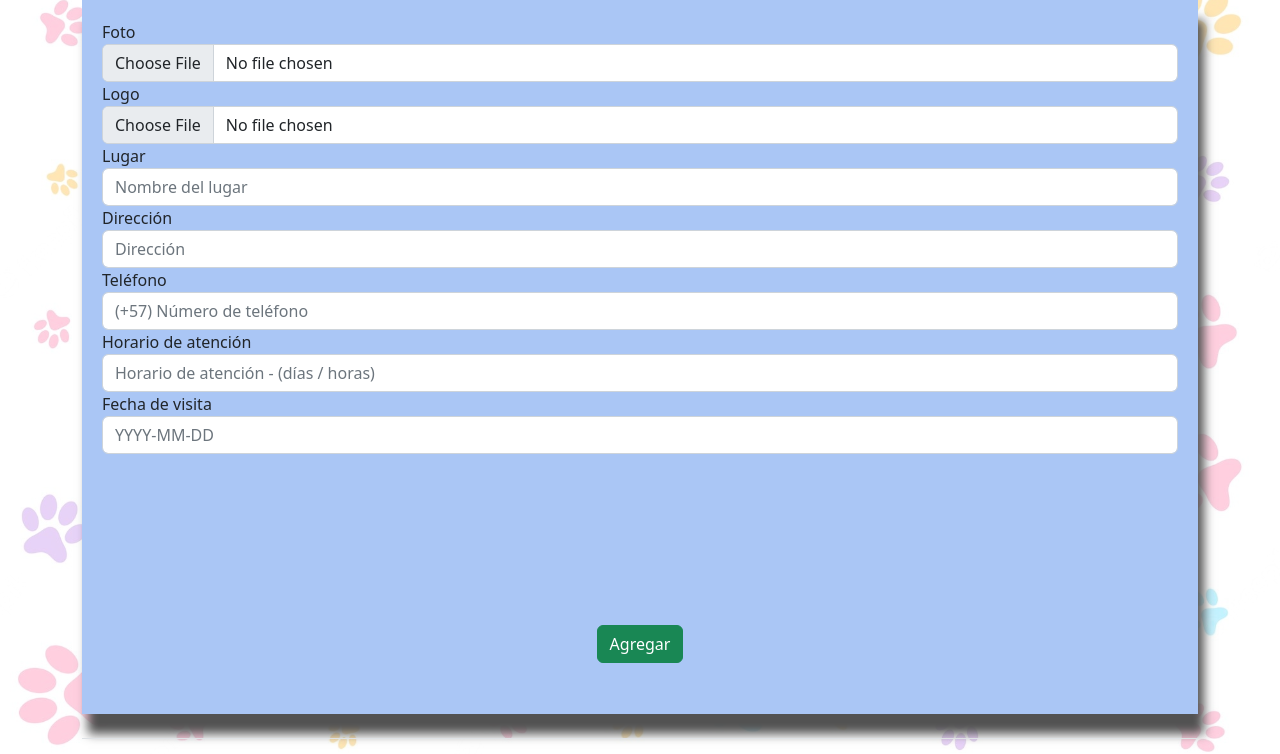
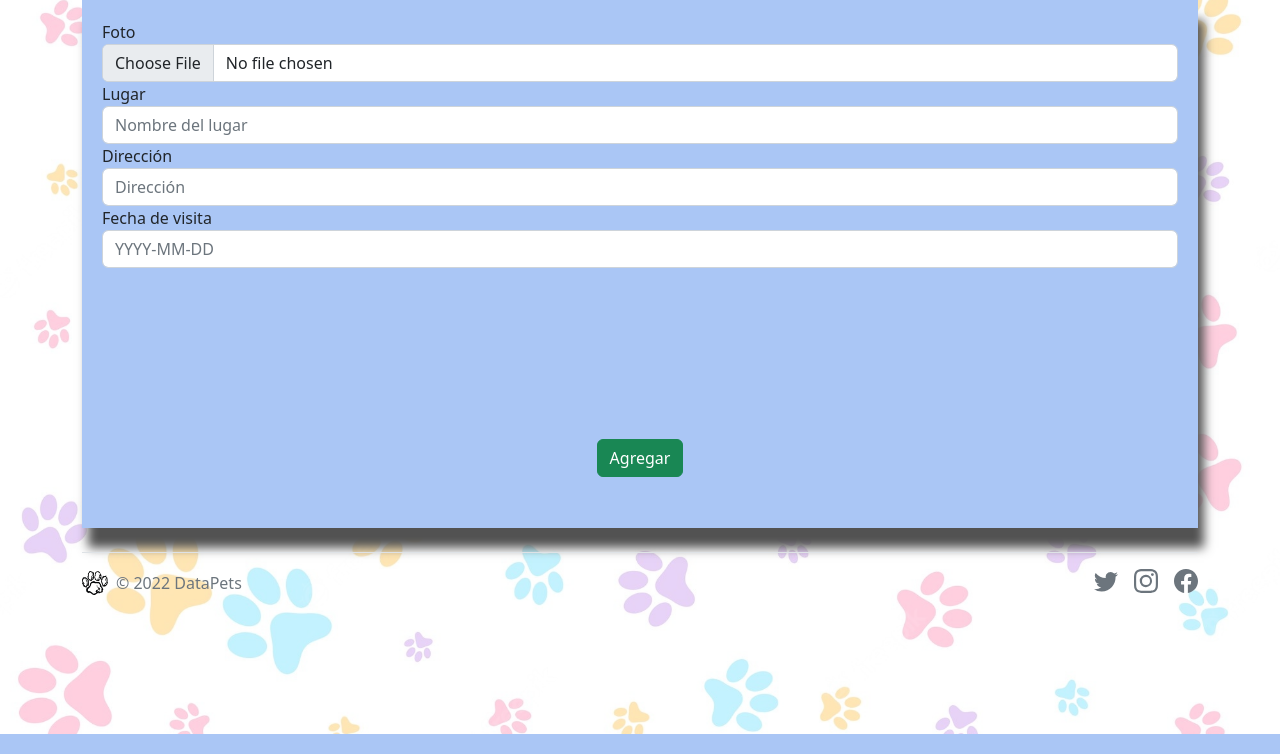
Before and after one commit to meyer-pidiache/DataPets, a Django app: page /places/add/ in a window 1280 px wide. Shown: the part 66-820 px from the top of the page. Run offline with Django 4.2, Linux system fonts and the light colour scheme; the visitor is signed in with stand-in values (Sample User, id 1); parts of the project's set-up code (start-up, migrations or seed data) failed here and were passed over; some libraries are stand-ins or nearby versions.

Commit message:
Places model updated

```diff
--- a/apps/places/forms.py
+++ b/apps/places/forms.py
@@ -3,11 +3,6 @@ from apps.places.models import Place
 
 class PlaceForm(forms.ModelForm):
 
-    logo = forms.ImageField(
-                required=False,
-                widget=forms.FileInput(attrs={
-                        'class':'form-control'})
-    )
     photo = forms.ImageField(
                 required=False,
                 widget=forms.FileInput(attrs={
@@ -23,19 +18,9 @@ class PlaceForm(forms.ModelForm):
                         'placeholder': 'Dirección',
                         'class':'form-control'})
     )
-    phone_number = forms.CharField(
-                    required=True,
-                    widget=forms.TextInput(attrs={
-                            'placeholder': '(+57) Número de teléfono',
-                            'class':'form-control'})
-    )
-    opening_hours = forms.CharField(max_length=50, required=True,
-                widget=forms.TextInput(attrs={
-                        'placeholder': 'Horario de atención - (días / horas)',
-                        'class':'form-control'})
-    )
     visit_date = forms.DateField(
                 required=True,
+                # TODO MM/DD/YYYY
                 widget=forms.DateInput(attrs={
                         'placeholder': 'YYYY-MM-DD',
                         'class':'form-control'})
@@ -46,8 +31,5 @@ class PlaceForm(forms.ModelForm):
         fields = (
             'name',
             'direction',
-            'phone_number',
-            'opening_hours',
             'visit_date',
-            'logo',
             'photo',)
--- a/apps/places/models.py
+++ b/apps/places/models.py
@@ -1,7 +1,5 @@
 from django.db import models
 from django.contrib.auth.models import User
-from django.core.validators import RegexValidator
-from PIL import Image
 from django.conf import settings
 
 User = settings.AUTH_USER_MODEL
@@ -10,11 +8,7 @@ class Place(models.Model):
     user = models.ForeignKey(User, null = True, on_delete = models.CASCADE)
     name = models.CharField(max_length = 50)
     direction = models.CharField(max_length = 50)
-    phoneNumberRegex = RegexValidator(regex = r"^\+?57?\d{8,15}$")
-    phone_number = models.CharField(validators = [phoneNumberRegex], max_length = 16, null=True, blank=True)
-    opening_hours = models.CharField(max_length = 50)
     visit_date = models.DateField(null=True, blank=True)
-    logo = models.ImageField(upload_to='media/places/logo', blank=True)
     photo = models.ImageField(upload_to='media/places/photo', blank=True)
 
     def __str__(self):
--- a/apps/user/views.py
+++ b/apps/user/views.py
@@ -108,11 +108,13 @@ def update_user(request):
         p_form = ProfileUpdateForm(request.POST,
                                 request.FILES,
                                 instance=request.user.profile)
+        # TODO Don't update password
         if u_form.is_valid() and p_form.is_valid():
             u_form.save()
             p_form.save()
             messages.success(request, '¡Tu cuenta ha sido actualizada!')
             return redirect('user:user')
+        # TODO Improve message errors
         else:
             messages.warning(request, 'Número de teléfono inválido')
             return redirect('user:update_user')
--- a/static/assets/css/places.css
+++ b/static/assets/css/places.css
@@ -1,3 +1,8 @@
+.card-img-top {
+  height: 13rem;
+  object-fit: cover;
+}
+
 .card-title {
   color: rgb(31, 31, 186);
   text-align: center;
@@ -11,3 +16,8 @@
   font-family: cursive;
   font-size: medium;
 }
+
+.card-button {
+  position: relative;
+  text-align: right;
+}
--- a/templates/places/form.html
+++ b/templates/places/form.html
@@ -2,6 +2,7 @@
 <div class="container2">
     <form method="post" enctype='multipart/form-data'>
         {% csrf_token %}
+        <!-- Photo -->
         <div class="form-group">
             <label>Foto</label><br>
             {% if edit %}
@@ -14,31 +15,12 @@
             {{ form.photo}}
         </div>
         <div class="form-group">
-            <label>Logo</label>
-            {% if edit %}
-                {% if place.logo %}
-                    <img src="{{ place.logo.url }}" width="70" class="rounded-circle ms-3 my-2">
-                {% else %}
-                    <img src="{% static 'assets/img/huella1.png' %}" width="70" class="rounded-circle ms-3 my-2">
-                {% endif %}
-            {% endif %}
-            {{ form.logo}}
-        </div>
-        <div class="form-group">
             <label>Lugar</label>
             {{ form.name}}
         </div>
         <div class="form-group">
             <label>Dirección</label>
             {{ form.direction}}
-        </div>
-        <div class="form-group">
-            <label>Teléfono</label>
-            {{ form.phone_number}}
-        </div>
-        <div class="form-group">
-            <label>Horario de atención</label>
-            {{ form.opening_hours}}
         </div>
         <div class="form-group">
             <label>Fecha de visita</label>
```
Also changed, not shown: templates/places/places.html (+6 -4 lines), apps/places/migrations/0004_remove_place_logo_remove_place_opening_hours_and_more.py (added).
